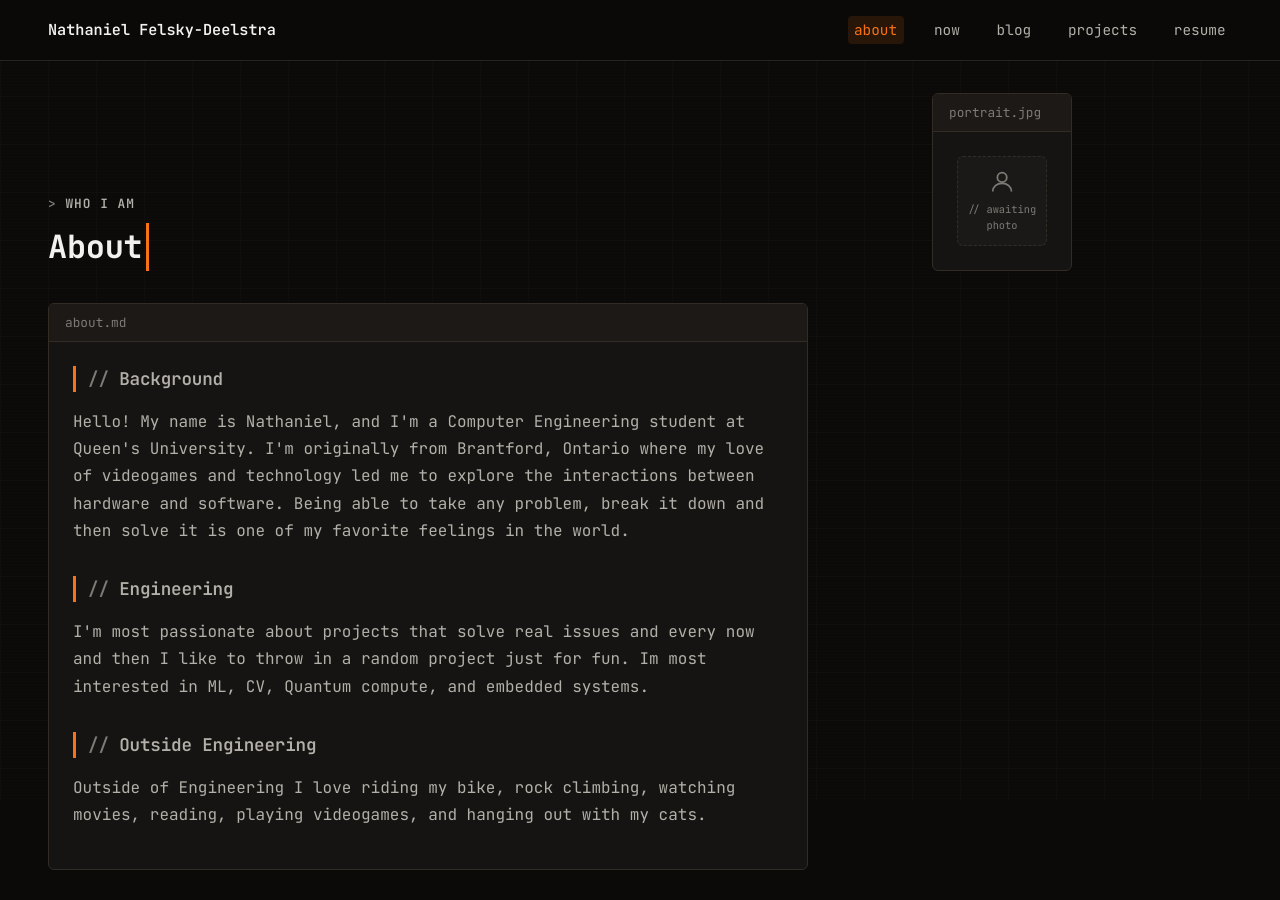
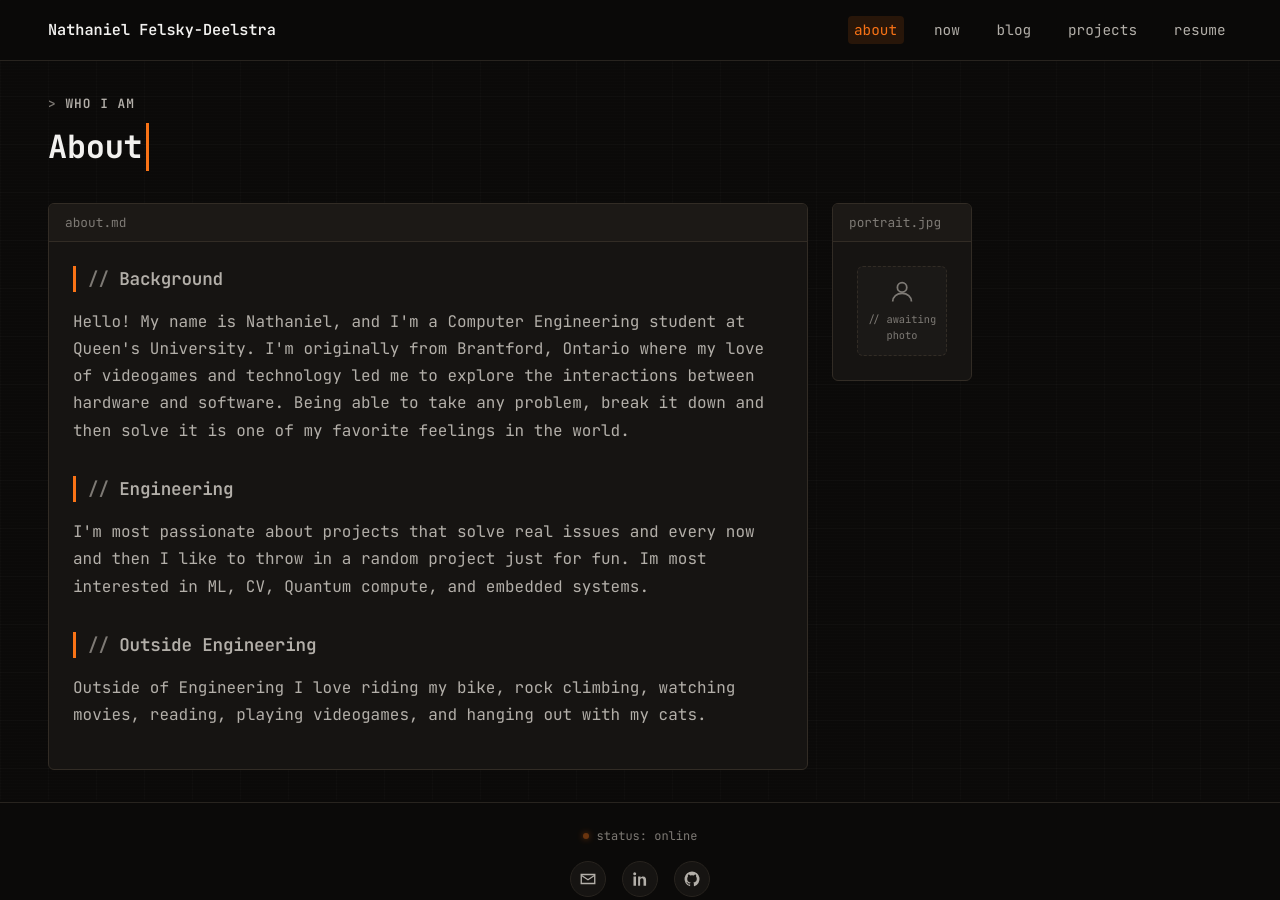
Before and after one commit to Artsleed/personal_site, an Astro site: page /about in a window 1280 px wide. Shown: the top 900 px of the page. Built offline with nearby package versions, Linux system fonts and the light colour scheme; Astro itself is replaced by a stand-in of ours.

Commit message:
About page: align kicker with other pages, move portrait beside bio
Kicker/h1 move back to the standalone top position used by every
other page. The portrait placeholder now sits beside the about.md
bio box instead of next to the heading, wrapping below it on narrow
screens.

```diff
--- a/src/pages/about.astro
+++ b/src/pages/about.astro
@@ -22,13 +22,20 @@ const sections = [
 
 <Layout title="About">
   <div class="about">
-    <div class="intro">
-      <div class="intro-text">
-        <p class="kicker">Who I Am</p>
-        <h1 class="page-title typewriter" style={`--steps: ${title.length}`}>{title}</h1>
-      </div>
+    <p class="kicker">Who I Am</p>
+    <h1 class="page-title typewriter" style={`--steps: ${title.length}`}>{title}</h1>
 
-      <TerminalWindow filename="portrait.jpg" class="portrait" data-reveal>
+    <div class="content-row">
+      <TerminalWindow filename="about.md" class="bio" data-reveal>
+        {sections.map((section) => (
+          <section>
+            <h2 class="section-heading">{section.heading}</h2>
+            <p>{section.body}</p>
+          </section>
+        ))}
+      </TerminalWindow>
+
+      <TerminalWindow filename="portrait.jpg" class="portrait" data-reveal style="transition-delay: 0.1s">
         <div class="portrait-placeholder">
           <svg viewBox="0 0 24 24" fill="none" stroke="currentColor" stroke-width="1.5">
             <circle cx="12" cy="8" r="4" />
@@ -38,15 +45,6 @@ const sections = [
         </div>
       </TerminalWindow>
     </div>
-
-    <TerminalWindow filename="about.md" class="bio" data-reveal style="transition-delay: 0.1s">
-      {sections.map((section) => (
-        <section>
-          <h2 class="section-heading">{section.heading}</h2>
-          <p>{section.body}</p>
-        </section>
-      ))}
-    </TerminalWindow>
   </div>
 </Layout>
 
@@ -55,22 +53,11 @@ const sections = [
     max-width: var(--page-width);
   }
 
-  .intro {
+  .content-row {
     display: flex;
     align-items: flex-start;
-    justify-content: space-between;
     gap: var(--space-3);
-    flex-wrap: wrap-reverse;
-    margin-bottom: var(--space-4);
-  }
-
-  .intro-text {
-    flex: 1 1 260px;
-    min-width: 0;
-  }
-
-  .intro .page-title {
-    margin-bottom: 0;
+    flex-wrap: wrap;
   }
 
   .portrait {
@@ -102,6 +89,7 @@ const sections = [
   }
 
   .bio {
+    flex: 1 1 400px;
     max-width: 760px;
   }
 
```
